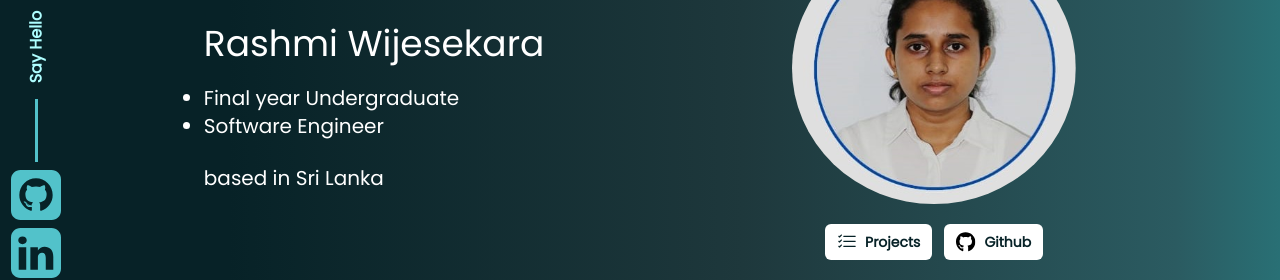
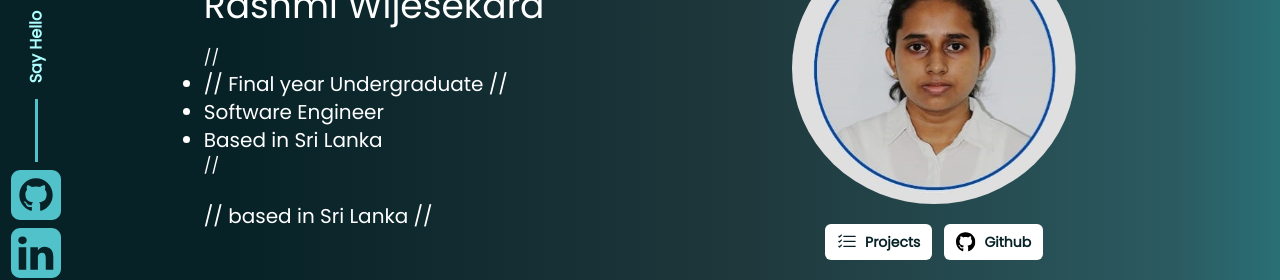
Before and after one commit to Rashmi-Wijesekara/portfolio-2.0, a React (Create React App) app in the folder client/: page / in a window 1280 px wide. Shown: the part 228-508 px from the top of the page. Built offline with nearby package versions, Linux system fonts and the light colour scheme.

Commit message:
Update HeroBanner.js

```diff
--- a/client/src/portfolio/containers/HeroBanner.js
+++ b/client/src/portfolio/containers/HeroBanner.js
@@ -54,16 +54,19 @@ const HeroBanner = () => {
 						Rashmi Wijesekara
 					</div>
 					<ul className="list-disc font-light">
-						<li className="text-lg md:text-xl">
-							Final year Undergraduate
-						</li>
+						// <li className="text-lg md:text-xl">
+						// 	Final year Undergraduate
+						// </li>
 						<li className="text-lg md:text-xl">
 							Software Engineer
 						</li>
+						<li className="text-lg md:text-xl">
+							Based in Sri Lanka
+						</li>
 					</ul>
-					<div className="text-lg md:text-xl font-light my-4 md:my-6">
-						based in Sri Lanka
-					</div>
+					// <div className="text-lg md:text-xl font-light my-4 md:my-6">
+					// 	based in Sri Lanka
+					// </div>
 				</div>
 			</div>
 		</div>
```
